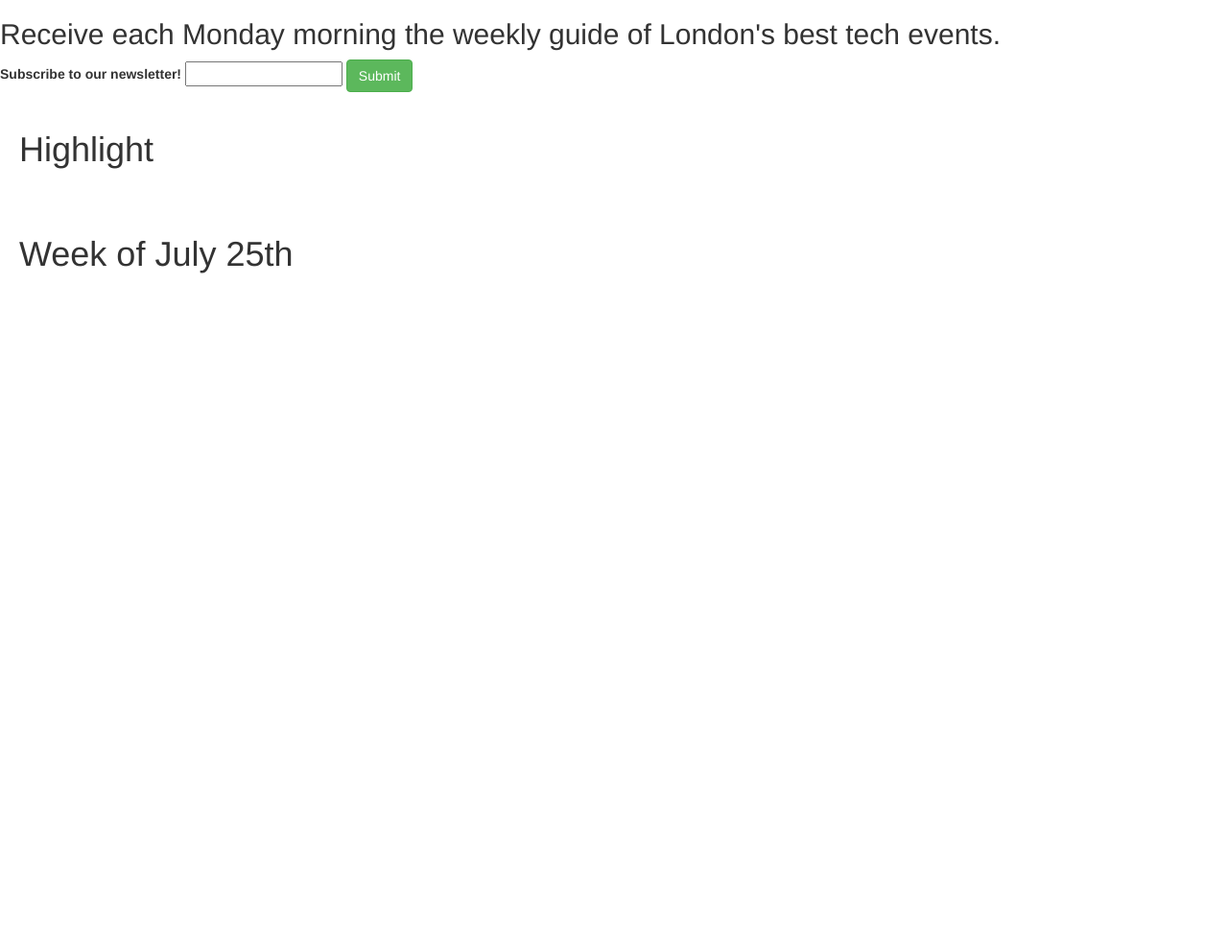
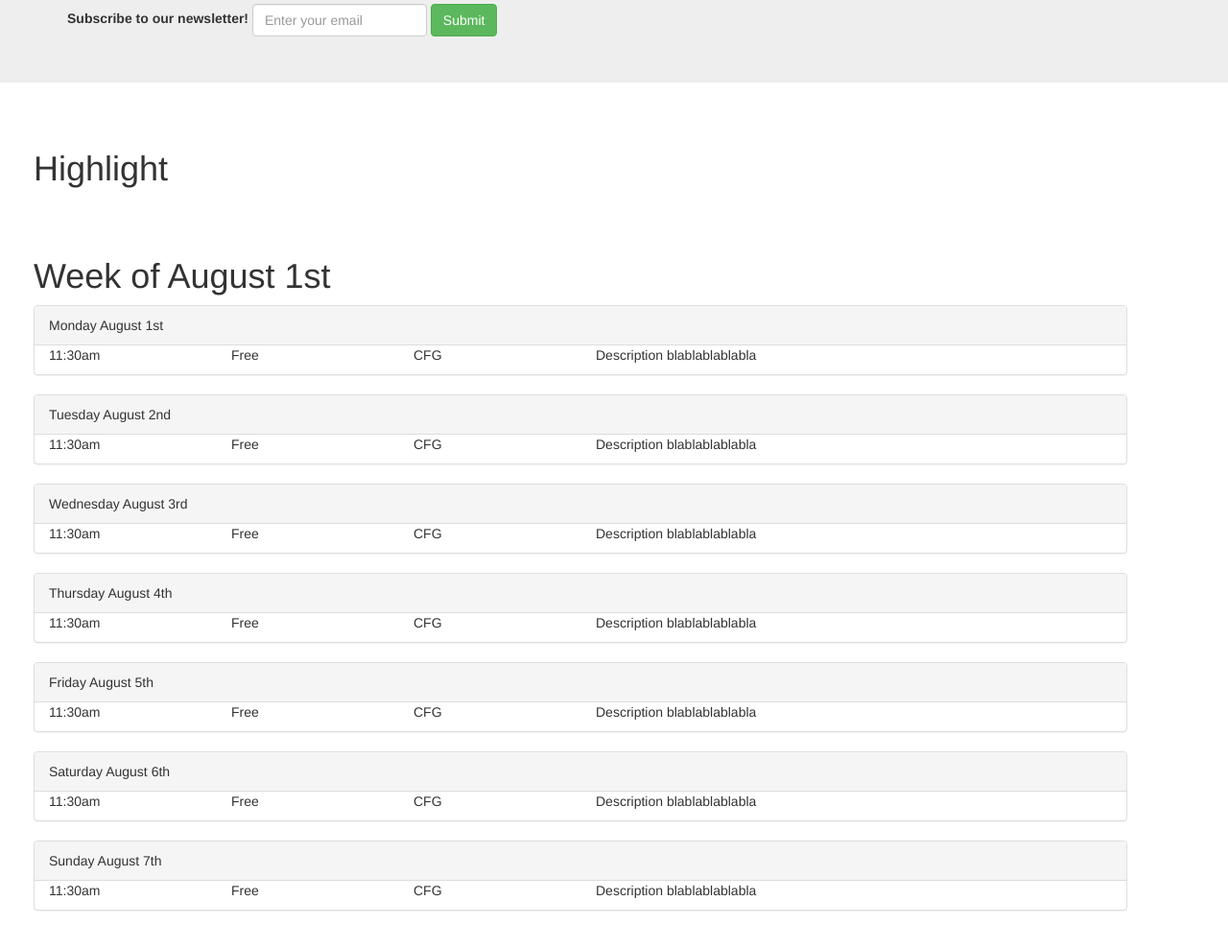
Before and after one commit to sandrineay/Map-CodeFirst-Comp, a plain HTML site: page index.html in a window 1280 px wide. Shown: the part 562-1550 px from the top of the page at 96% size. Before the commit the page ends 877 px from the top, so only its background shows below. Drawn offline with Linux system fonts and the light colour scheme.

Commit message:
Adding content to Week of August 1st

```diff
--- a/index.html
+++ b/index.html
@@ -8,6 +8,7 @@
 	</head>
 
 	<body>
+
 
 		<nav class="navbar navbar-inverse navbar-fixed-top" role="navigation">
 			<div class="container">
@@ -22,40 +23,273 @@
 
 				<div class="collapse navbar-collapse">
 				  	<ul class="nav navbar-nav navbar-left">
-						<li><a href="#">London Tech Events</a></li>
+						<li><a href="#highlight">London Tech Events</a></li>
 						<li><a href="#">About Us</a></li>
 					</ul>
 				</div>
 			</div>
 		</nav>
 
-			<div class='jumbotron'>
+
+		<div class='jumbotron'>
+			<div id='header'>
+				<img src='images/map.png' class='center-block img-responsive'>
 				<div class='container'>
-					<img src='images/map.png'>
-					<h1>Which tech event should you go to tonight?</h1>
+				<h1>Which tech event should you go to tonight?</h1>
 				</div>
 			</div>
 
-				<div id='newsletter'>
-					<h2>Receive each Monday morning the weekly guide of London's best tech events.</h2>
-					<form role='form'>
-						<label for='email'> Subscribe to our newsletter!</label>
-						<input type="text" name="email">
-						<button class="btn btn-success">Submit</button>
-					</form>
+			<div class='container' id='newsletter'>
+				<h2>Receive the weekly guide of London's best tech events each Monday morning.</h2>
+				<form role='form' class='form-inline'>
+					<label for='email'> Subscribe to our newsletter!</label>
+					<input type="text" class="form-control" name="email" placeholder="Enter your email">
+					<button class="btn btn-success">Submit</button>
+				</form>
+			</div>
+		</div>
+
+
+		<div id='highlight'>
+			<div class="container">
+			<h1>Highlight</h1>
+
+				<div class="row">
+					<div class="col-sm-8">
+
+					</div>
+
+					<div class="col-sm-4">
+
+					</div>
+
+					<div class="col-sm-8">
+
+					</div>
+
+				</div>
+
+				<div class="row">
+					<div class="col-sm-8">
+
+					</div>
+
+					<div class="col-sm-4">
+
+					</div>
+
+				</div>
+
+			</div>
+		</div>
+
+		<div id='page_content'>
+			<div class="container">
+
+				<h1>Week of August 1st</h1>
+
+				<div class="panel panel-default">
+
+  					<div class="panel-heading">Monday August 1st</div>
+  					<table class="table">
+
+						<div class="row container">
+
+							<div class="col-sm-2">
+								<p>11:30am</p>
+							</div>
+
+							<div class="col-sm-2">
+								<p>Free</p>
+							</div>
+
+							<div class="col-sm-2">
+								<p>CFG</p>
+							</div>
+
+							<div class="col-sm-6">
+								<p>Description blablablablabla</p>
+							</div>
+
+						</div>
+
+					</table>
+
+				</div>
+
+				<div class="panel panel-default">
+
+					<div class="panel-heading">Tuesday August 2nd</div>
+  					<table class="table">
+
+						<div class="row container">
+							<div class="col-sm-2">
+								<p>11:30am</p>
+							</div>
+
+							<div class="col-sm-2">
+								<p>Free</p>
+							</div>
+
+							<div class="col-sm-2">
+								<p>CFG</p>
+							</div>
+
+							<div class="col-sm-6">
+								<p>Description blablablablabla</p>
+							</div>
+
+						</div>
+
+					</table>
+
 				</div>
 
 
+				<div class="panel panel-default">
+
+					<div class="panel-heading">Wednesday August 3rd</div>
+  					<table class="table">
+
+						<div class="row container">
+							<div class="col-sm-2">
+								<p>11:30am</p>
+							</div>
+
+							<div class="col-sm-2">
+								<p>Free</p>
+							</div>
+
+							<div class="col-sm-2">
+								<p>CFG</p>
+							</div>
+
+							<div class="col-sm-6">
+								<p>Description blablablablabla</p>
+							</div>
+
+						</div>
+
+					</table>
+
+				</div>
+
+				<div class="panel panel-default">
+
+					<div class="panel-heading">Thursday August 4th</div>
+  					<table class="table">
+
+						<div class="row container">
+							<div class="col-sm-2">
+								<p>11:30am</p>
+							</div>
+
+							<div class="col-sm-2">
+								<p>Free</p>
+							</div>
+
+							<div class="col-sm-2">
+								<p>CFG</p>
+							</div>
+
+							<div class="col-sm-6">
+								<p>Description blablablablabla</p>
+							</div>
+
+						</div>
+
+					</table>
+
+				</div>
+
+				<div class="panel panel-default">
+
+					<div class="panel-heading">Friday August 5th</div>
+  					<table class="table">
+
+						<div class="row container">
+							<div class="col-sm-2">
+								<p>11:30am</p>
+							</div>
+
+							<div class="col-sm-2">
+								<p>Free</p>
+							</div>
+
+							<div class="col-sm-2">
+								<p>CFG</p>
+							</div>
+
+							<div class="col-sm-6">
+								<p>Description blablablablabla</p>
+							</div>
+
+						</div>
+
+					</table>
+
+				</div>
+
+				<div class="panel panel-default">
+
+					<div class="panel-heading">Saturday August 6th</div>
+  					<table class="table">
+
+						<div class="row container">
+							<div class="col-sm-2">
+								<p>11:30am</p>
+							</div>
+
+							<div class="col-sm-2">
+								<p>Free</p>
+							</div>
+
+							<div class="col-sm-2">
+								<p>CFG</p>
+							</div>
+
+							<div class="col-sm-6">
+								<p>Description blablablablabla</p>
+							</div>
+
+						</div>
+
+					</table>
+
+				</div>
+
+				<div class="panel panel-default">
+
+					<div class="panel-heading">Sunday August 7th</div>
+  					<table class="table">
+
+						<div class="row container">
+							<div class="col-sm-2">
+								<p>11:30am</p>
+							</div>
+
+							<div class="col-sm-2">
+								<p>Free</p>
+							</div>
+
+							<div class="col-sm-2">
+								<p>CFG</p>
+							</div>
+
+							<div class="col-sm-6">
+								<p>Description blablablablabla</p>
+							</div>
+
+						</div>
+
+					</table>
+
+				</div>
+
+			</div>
+		</div>
 
 
 
-		<div id='highlight'>
-			<h1>Highlight</h1>
-		</div>
-
-		<div id='page_content'>
-			<h1>Week of July 25th</h1>
-		</div>
-
 	</body>
 </html>
--- a/main.css
+++ b/main.css
@@ -1,11 +1,3 @@
-header {
-	text-align: center;
-}
-
-ul {
-	padding: 10px;
-	background: black;
-}
 
 li {
 	display: inline;
@@ -21,7 +13,15 @@ a {
 }
 
 .jumbotron {
+	padding-top: 90px;
+	min-height: 600px;
+	margin-bottom: 0;
+}
+
+#header {
 	background-image: url('images/header.png');
+	background-size: cover;
+	background-attachment: fixed;
 }
 
 #highlight {
```
Also changed, not shown: images/hackbrexit-small.png (added).
